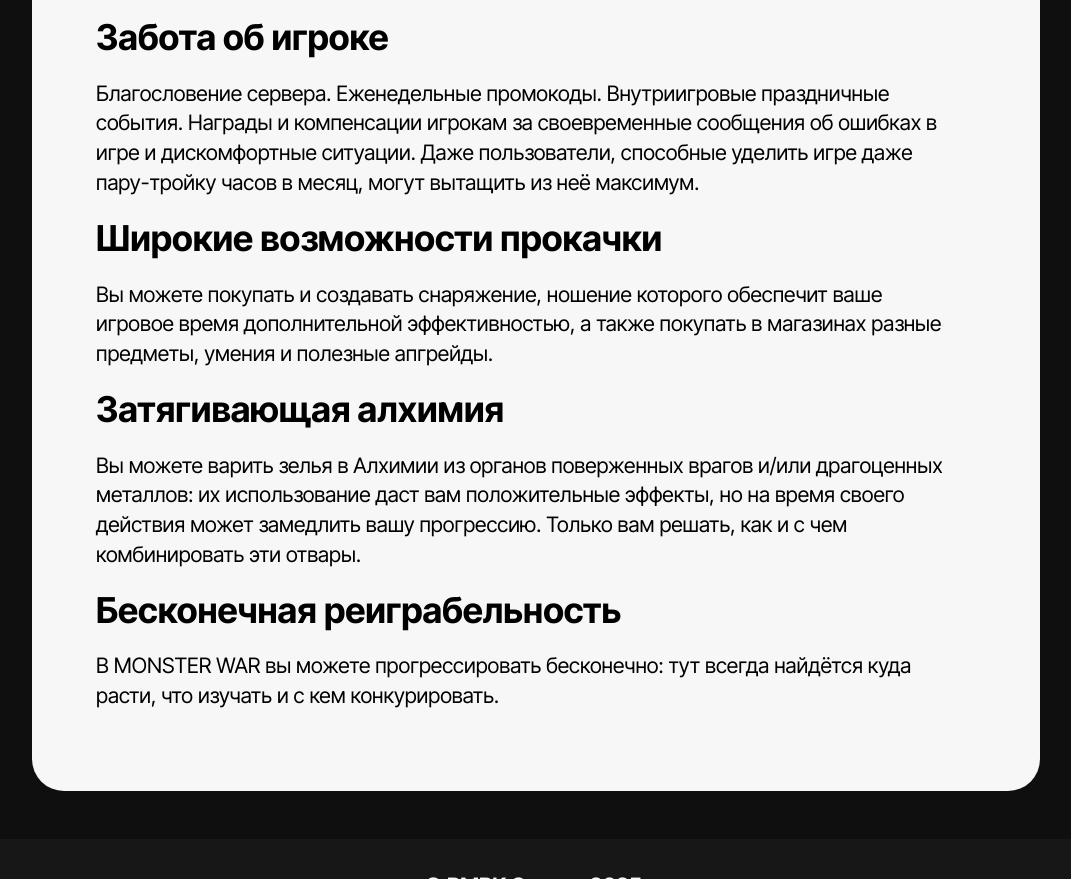
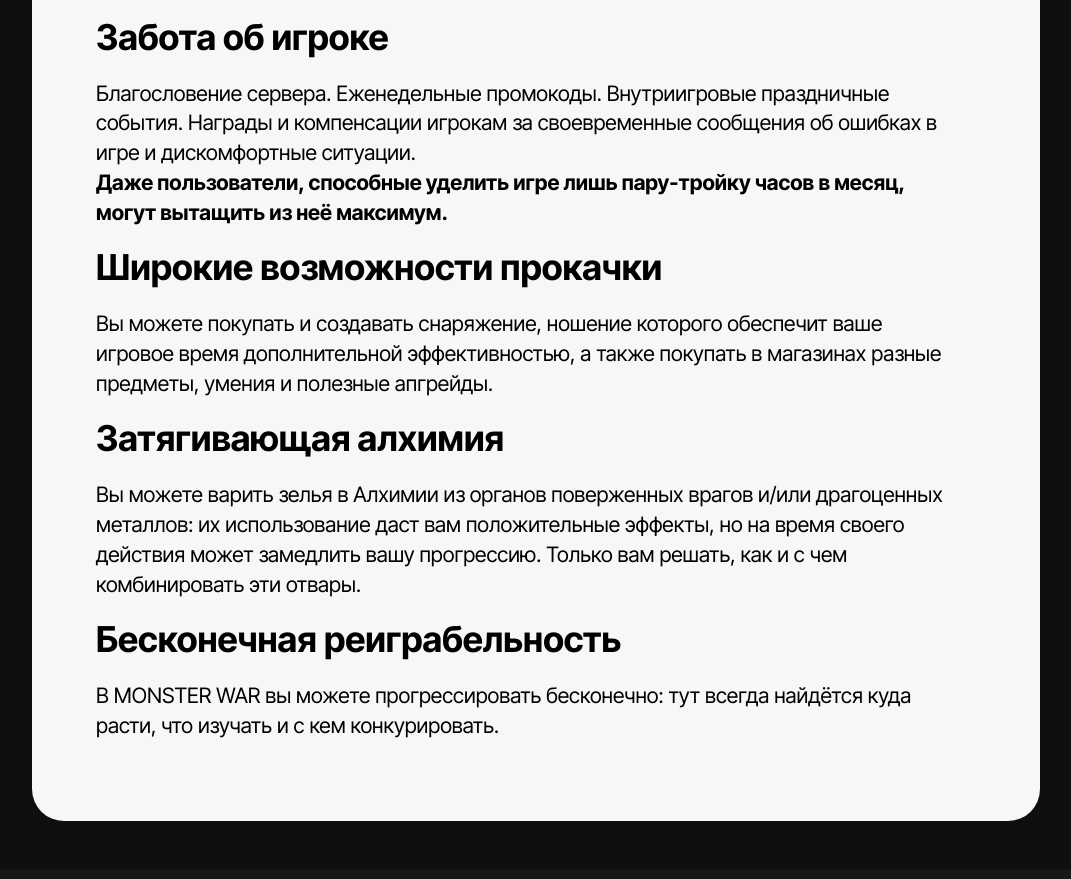
Before and after one commit to bambook919/bmbkg-site, a website: page ru/game/mw/index.html in a window 1280 px wide. Shown: the part 3726-4605 px from the top of the page, without its empty margins (104-1175 px from the left). Drawn offline with Linux system fonts and the light colour scheme; a script that the page names is missing; files whose address does not match are found by name.

Commit message:
Update index.html

```diff
--- a/ru/game/mw/index.html
+++ b/ru/game/mw/index.html
@@ -238,7 +238,7 @@
             </div><div class="item features-without-image col-12">
               <div class="item-wrapper">
                 <h4 class="mbr-section-subtitle mbr-fonts-style mb-3 display-5"><strong>Забота об игроке</strong></h4>
-                <p class="mbr-text mbr-fonts-style display-7">Благословение сервера. Еженедельные промокоды. Внутриигровые праздничные события. Награды и компенсации игрокам за своевременные сообщения об ошибках в игре и дискомфортные ситуации. Даже пользователи, способные уделить игре даже пару-тройку часов в месяц, могут вытащить из неё максимум.</p>
+                <p class="mbr-text mbr-fonts-style display-7">Благословение сервера. Еженедельные промокоды. Внутриигровые праздничные события. Награды и компенсации игрокам за своевременные сообщения об ошибках в игре и дискомфортные ситуации.<br><b>Даже пользователи, способные уделить игре лишь пару-тройку часов в месяц, могут вытащить из неё максимум.</b></p>
               </div>
             </div>
             <div class="item features-without-image col-12">
```
